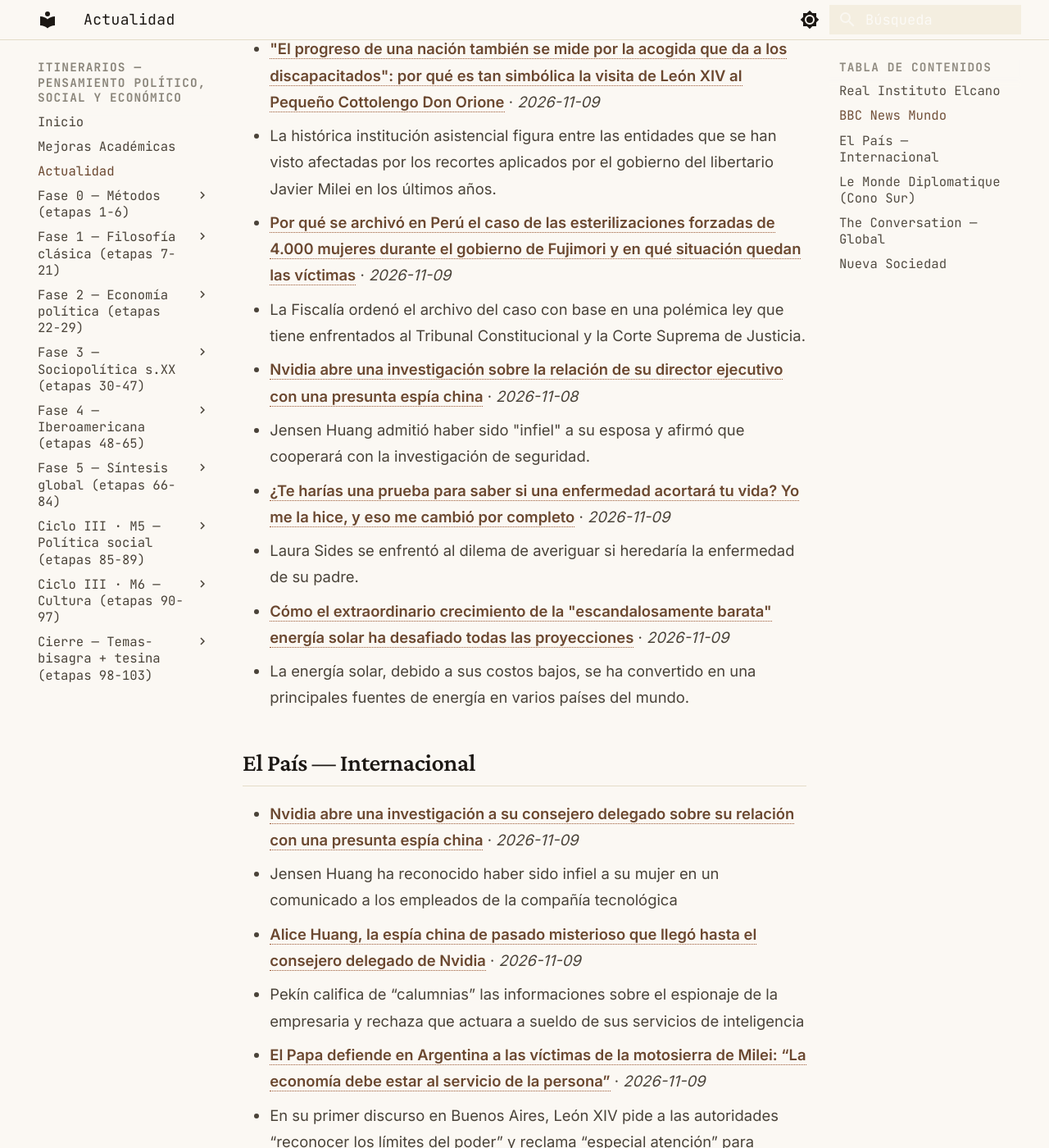
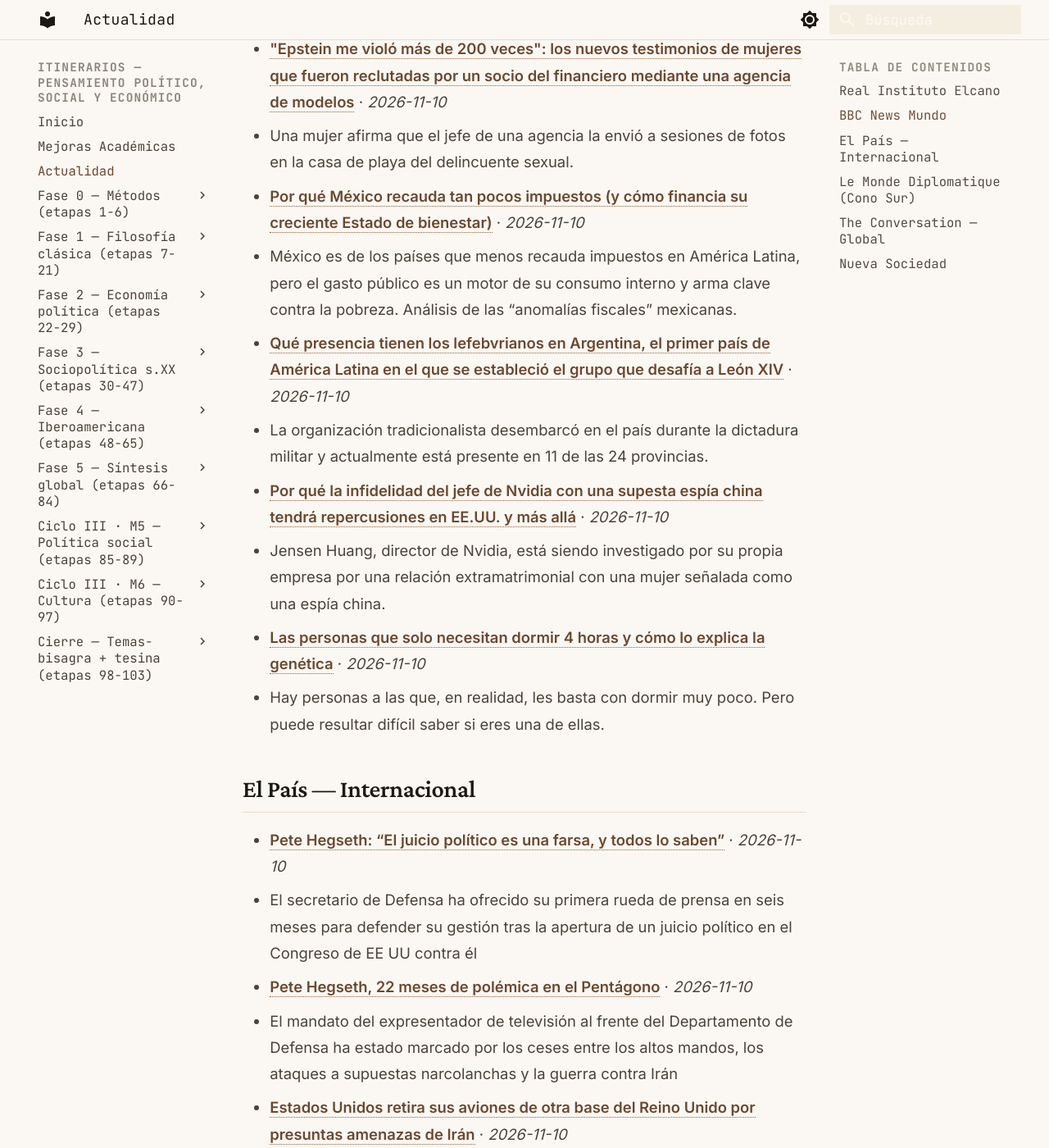
Before and after one commit to MrSpagVi/Curso, an MkDocs documentation site: the page built from docs/actualidad.md, in a window 1280 px wide and 1400 px high, scrolled down 855 px. Shown: the whole window at 82% size. Built offline with MkDocs 1.6.1 and Material for MkDocs 9.7.7, drawn with Linux system fonts in a browser that asks for light colours; some of the changed text lies outside the part shown.

Commit message:
auto: actualidad 2026-11-10

```diff
--- a/docs/actualidad.md
+++ b/docs/actualidad.md
@@ -6,7 +6,7 @@ title: Actualidad
 
 Últimos titulares de fuentes que dictan agenda en ciencia política y geopolítica. Actualizado automáticamente cada día (vía GitHub Actions).
 
-_Última actualización: 2026-11-09 14:46 UTC_
+_Última actualización: 2026-11-10 13:59 UTC_
 
 !!! tip "Ritual mensual — #actualidad"
     El último sábado de cada mes: agarrá **un** titular de los de abajo y escribí **300 palabras** aplicándole **2 autores** del último mes que leíste. ¿Qué diría cada uno? ¿En qué chocan? No resumas la noticia — usala como caso para pensar con las herramientas que venís construyendo. Guardá el texto con el tag `#actualidad` en tu sistema de notas. Esto convierte la teoría en criterio sobre la coyuntura: el objetivo del plan no es citar a Maquiavelo, es leer el presente con él.
@@ -17,29 +17,29 @@ _Sin datos en esta ejecución. Visitar fuente: [https://www.realinstitutoelcano.
 
 ## BBC News Mundo
 
-- **["El progreso de una nación también se mide por la acogida que da a los discapacitados": por qué es tan simbólica la visita de León XIV al Pequeño Cottolengo Don Orione](https://www.bbc.com/mundo/articles/ck240e0n9z8yo?at_medium=RSS&at_campaign=rss)** · *2026-11-09*
-  - La histórica institución asistencial figura entre las entidades que se han visto afectadas por los recortes aplicados por el gobierno del libertario Javier Milei en los últimos años.
-- **[Por qué se archivó en Perú el caso de las esterilizaciones forzadas de 4.000 mujeres durante el gobierno de Fujimori y en qué situación quedan las víctimas](https://www.bbc.com/mundo/articles/cm4g13jxy7lwo?at_medium=RSS&at_campaign=rss)** · *2026-11-09*
-  - La Fiscalía ordenó el archivo del caso con base en una polémica ley que tiene enfrentados al Tribunal Constitucional y la Corte Suprema de Justicia.
-- **[Nvidia abre una investigación sobre la relación de su director ejecutivo con una presunta espía china](https://www.bbc.com/mundo/articles/ck20wv99nd81o?at_medium=RSS&at_campaign=rss)** · *2026-11-08*
-  - Jensen Huang admitió haber sido "infiel" a su esposa y afirmó que cooperará con la investigación de seguridad.
-- **[¿Te harías una prueba para saber si una enfermedad acortará tu vida? Yo me la hice, y eso me cambió por completo](https://www.bbc.com/mundo/articles/cqd0988j9vngo?at_medium=RSS&at_campaign=rss)** · *2026-11-09*
-  - Laura Sides se enfrentó al dilema de averiguar si heredaría la enfermedad de su padre.
-- **[Cómo el extraordinario crecimiento de la "escandalosamente barata" energía solar ha desafiado todas las proyecciones](https://www.bbc.com/mundo/articles/cr4g1ee27w6po?at_medium=RSS&at_campaign=rss)** · *2026-11-09*
-  - La energía solar, debido a sus costos bajos, se ha convertido en una principales fuentes de energía en varios países del mundo.
+- **["Epstein me violó más de 200 veces": los nuevos testimonios de mujeres que fueron reclutadas por un socio del financiero mediante una agencia de modelos](https://www.bbc.com/mundo/articles/cq0mem48n7yzo?at_medium=RSS&at_campaign=rss)** · *2026-11-10*
+  - Una mujer afirma que el jefe de una agencia la envió a sesiones de fotos en la casa de playa del delincuente sexual.
+- **[Por qué México recauda tan pocos impuestos (y cómo financia su creciente Estado de bienestar)](https://www.bbc.com/mundo/articles/cm4g109r03npo?at_medium=RSS&at_campaign=rss)** · *2026-11-10*
+  - México es de los países que menos recauda impuestos en América Latina, pero el gasto público es un motor de su consumo interno y arma clave contra la pobreza. Análisis de las “anomalías fiscales” mexicanas.
+- **[Qué presencia tienen los lefebvrianos en Argentina, el primer país de América Latina en el que se estableció el grupo que desafía a León XIV](https://www.bbc.com/mundo/articles/cwp8gg9e0nn7o?at_medium=RSS&at_campaign=rss)** · *2026-11-10*
+  - La organización tradicionalista desembarcó en el país durante la dictadura militar y actualmente está presente en 11 de las 24 provincias.
+- **[Por qué la infidelidad del jefe de Nvidia con una supesta espía china tendrá repercusiones en EE.UU. y más allá](https://www.bbc.com/mundo/articles/c6p9g97x540jo?at_medium=RSS&at_campaign=rss)** · *2026-11-10*
+  - Jensen Huang, director de Nvidia, está siendo investigado por su propia empresa por una relación extramatrimonial con una mujer señalada como una espía china.
+- **[Las personas que solo necesitan dormir 4 horas y cómo lo explica la genética](https://www.bbc.com/mundo/articles/c678pgk14kedo?at_medium=RSS&at_campaign=rss)** · *2026-11-10*
+  - Hay personas a las que, en realidad, les basta con dormir muy poco. Pero puede resultar difícil saber si eres una de ellas.
 
 ## El País — Internacional
 
-- **[Nvidia abre una investigación a su consejero delegado sobre su relación con una presunta espía china](https://elpais.com/us/2026-11-08/nvidia-abre-una-investigacion-a-su-ceo-sobre-posible-espionaje.html)** · *2026-11-09*
-  - Jensen Huang ha reconocido haber sido infiel a su mujer en un comunicado a los empleados de la compañía tecnológica
-- **[Alice Huang, la espía china de pasado misterioso que llegó hasta el consejero delegado de Nvidia](https://elpais.com/internacional/2026-11-09/alice-huang-la-espia-china-de-pasado-misterioso-que-llego-hasta-el-consejero-delegado-de-nvidia.html)** · *2026-11-09*
-  - Pekín califica de “calumnias” las informaciones sobre el espionaje de la empresaria y rechaza que actuara a sueldo de sus servicios de inteligencia
-- **[El Papa defiende en Argentina a las víctimas de la motosierra de Milei: “La economía debe estar al servicio de la persona”](https://elpais.com/argentina/2026-11-09/el-papa-defiende-en-argentina-a-las-victimas-de-la-motosierra-de-milei-la-economia-debe-estar-al-servicio-de-la-persona.html)** · *2026-11-09*
-  - En su primer discurso en Buenos Aires, León XIV pide a las autoridades “reconocer los límites del poder” y reclama “especial atención” para personas enfermas y con discapacidades
-- **[‘Trumpazo’ económico, debacle política](https://elpais.com/internacional/2026-11-09/trumpazo-economico-debacle-politica.html)** · *2026-11-09*
-  - Los dos factores determinantes del disparo del coste de la vida, aranceles e Irán, han sido voluntarios y premeditados
-- **[Repudio de la autocracia y del poder del dinero](https://elpais.com/internacional/2026-11-08/repudio-de-la-autocracia-y-del-poder-del-dinero.html)** · *2026-11-08*
-  - El revés republicano en las urnas tiene consecuencias para Putin, Netanyahu y las extremas derechas europeas, además de cuestionar el poder de los multimillonarios tecnológicos
+- **[Pete Hegseth: “El juicio político es una farsa, y todos lo saben”](https://elpais.com/us/2026-11-10/hegseth-el-juicio-politico-es-una-farsa-y-todos-lo-saben.html)** · *2026-11-10*
+  - El secretario de Defensa ha ofrecido su primera rueda de prensa en seis meses para defender su gestión tras la apertura de un juicio político en el Congreso de EE UU contra él
+- **[Pete Hegseth, 22 meses de polémica en el Pentágono](https://elpais.com/us/2026-11-10/pete-hegseth-22-meses-de-polemica-en-el-pentagono.html)** · *2026-11-10*
+  - El mandato del expresentador de televisión al frente del Departamento de Defensa ha estado marcado por los ceses entre los altos mandos, los ataques a supuestas narcolanchas y la guerra contra Irán
+- **[Estados Unidos retira sus aviones de otra base del Reino Unido por presuntas amenazas de Irán](https://elpais.com/internacional/2026-11-10/estados-unidos-retira-sus-aviones-de-otra-base-del-reino-unido-por-presuntas-amenazas-de-iran.html)** · *2026-11-10*
+  - Varias aeronaves cisterna han sido desplazadas a Alemania y otras localizaciones, según ‘The Wall Street Journal’
+- **[Gaza: cuando el sonido de la lluvia da tanto miedo como el de las bombas](https://elpais.com/internacional/2026-11-10/gaza-cuando-el-sonido-de-la-lluvia-da-tanto-miedo-como-el-de-las-bombas.html)** · *2026-11-10*
+  - El camarógrafo palestino Ahmed Abu Kmail, de 39 años, describe la desesperación de su familia ante la lluvia que inunda en estos días su miserable tienda de campaña
+- **[Milei, el hombre a quien solo conmueven sus perros](https://elpais.com/internacional/2026-11-10/milei-el-hombre-a-quien-solo-conmueven-sus-perros.html)** · *2026-11-10*
+  - EL PAÍS adelanta un extracto del libro de Miguel González sobre el avance de la extrema derecha en el mundo
 
 ## Le Monde Diplomatique (Cono Sur)
 
@@ -47,16 +47,16 @@ _Sin datos en esta ejecución. Visitar fuente: [https://www.eldiplo.org/feed/](h
 
 ## The Conversation — Global
 
-- **[New blood test claims to detect 50-plus cancers before symptoms – but there’s no evidence it can reduce your risk of dying from cancer](https://theconversation.com/new-blood-test-claims-to-detect-50-plus-cancers-before-symptoms-but-theres-no-evidence-it-can-reduce-your-risk-of-dying-from-cancer-293409)** · *2026-11-09*
-  - A physician who devises screening guidelines for the American Cancer Society explains the pros and cons of the Galleri multicancer early detection test.
-- **[Paraguay’s bank collapse brought down a president – and exposed as myth the nation’s status as a ‘Dubai of South America’](https://theconversation.com/paraguays-bank-collapse-brought-down-a-president-and-exposed-as-myth-the-nations-status-as-a-dubai-of-south-america-296112)** · *2026-11-09*
-  - The collapse raises troubling questions about who benefits from financial modernization, who controls it and who bears the risks when it fails.
-- **[5 ways countries stymie climate negotiations without actually saying ‘no’](https://theconversation.com/5-ways-countries-stymie-climate-negotiations-without-actually-saying-no-295589)** · *2026-11-09*
-  - The methods can be subtle but effective at slowing progress, particularly when fossil fuels are involved. Here’s what to watch for as the latest global climate talks get underway.
-- **[How protection of public land shapes political strategies in the American West](https://theconversation.com/how-protection-of-public-land-shapes-political-strategies-in-the-american-west-295334)** · *2026-11-09*
-  - Americans are standing up to protect public lands and bringing concerns about conservation and management into broader public discussion.
-- **[Voters rejected data centers in dozens of communities, fueling the narrative that opposition to the AI infrastructure contributed to the 2026 blue wave](https://theconversation.com/voters-rejected-data-centers-in-dozens-of-communities-fueling-the-narrative-that-opposition-to-the-ai-infrastructure-contributed-to-the-2026-blue-wave-295950)** · *2026-11-09*
-  - For many Americans, opposition to data centers was a factor in their votes.
+- **[US national debt keeps rising after years of tax cuts – and this will make policymaking all the more difficult](https://theconversation.com/us-national-debt-keeps-rising-after-years-of-tax-cuts-and-this-will-make-policymaking-all-the-more-difficult-292099)** · *2026-11-10*
+  - National debt now equals the size of the US economy.
+- **[When a Walmart closes, what happens to nearby stores?](https://theconversation.com/when-a-walmart-closes-what-happens-to-nearby-stores-294847)** · *2026-11-10*
+  - A big retailer can be both a fierce competitor and a traffic-generating anchor for nearby businesses.
+- **[COP31: Governments are failing to rein in emissions from their own power plants](https://theconversation.com/cop31-governments-are-failing-to-rein-in-emissions-from-their-own-power-plants-295592)** · *2026-11-10*
+  - A new study compared power plants’ carbon emissions and found government-owned plants’ emissions were much higher and less responsive to climate policies.
+- **[Economic coercion once ousted Iran’s leader – but that was the 1950s; don’t expect a repeat today](https://theconversation.com/economic-coercion-once-ousted-irans-leader-but-that-was-the-1950s-dont-expect-a-repeat-today-294628)** · *2026-11-10*
+  - A two-year blockade imposed on Iran by Britain gave way to a coup and leadership change. But seven decades later, circumstances are very different.
+- **[RFK Jr. loosens access to unapproved peptides: A health law scholar explains what consumers need to know](https://theconversation.com/rfk-jr-loosens-access-to-unapproved-peptides-a-health-law-scholar-explains-what-consumers-need-to-know-295526)** · *2026-11-10*
+  - Compounding pharmacies will now be able to sell 6 popular peptides, despite the fact they have not been proved safe and effective.
 
 ## Nueva Sociedad
 
```
